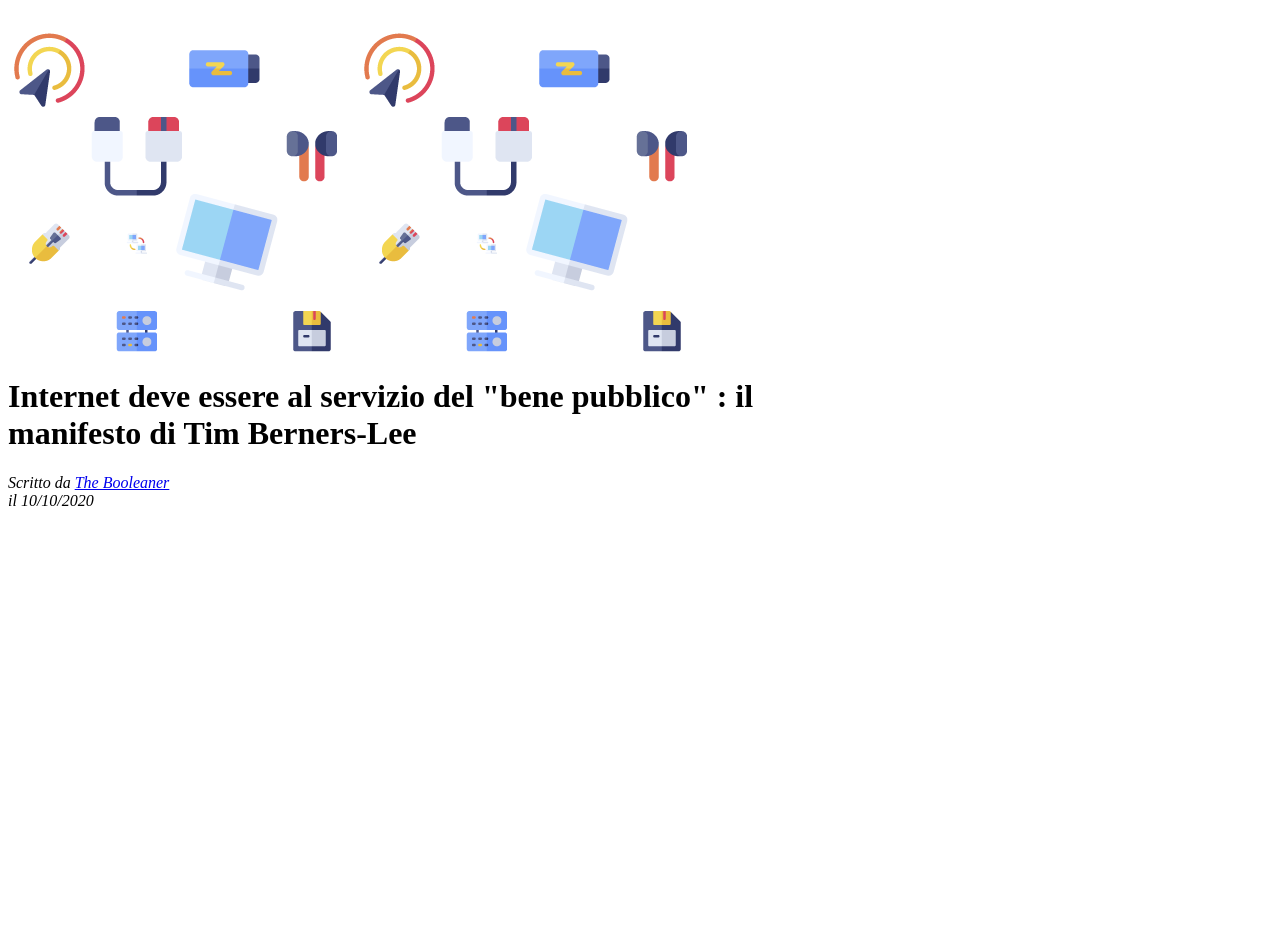
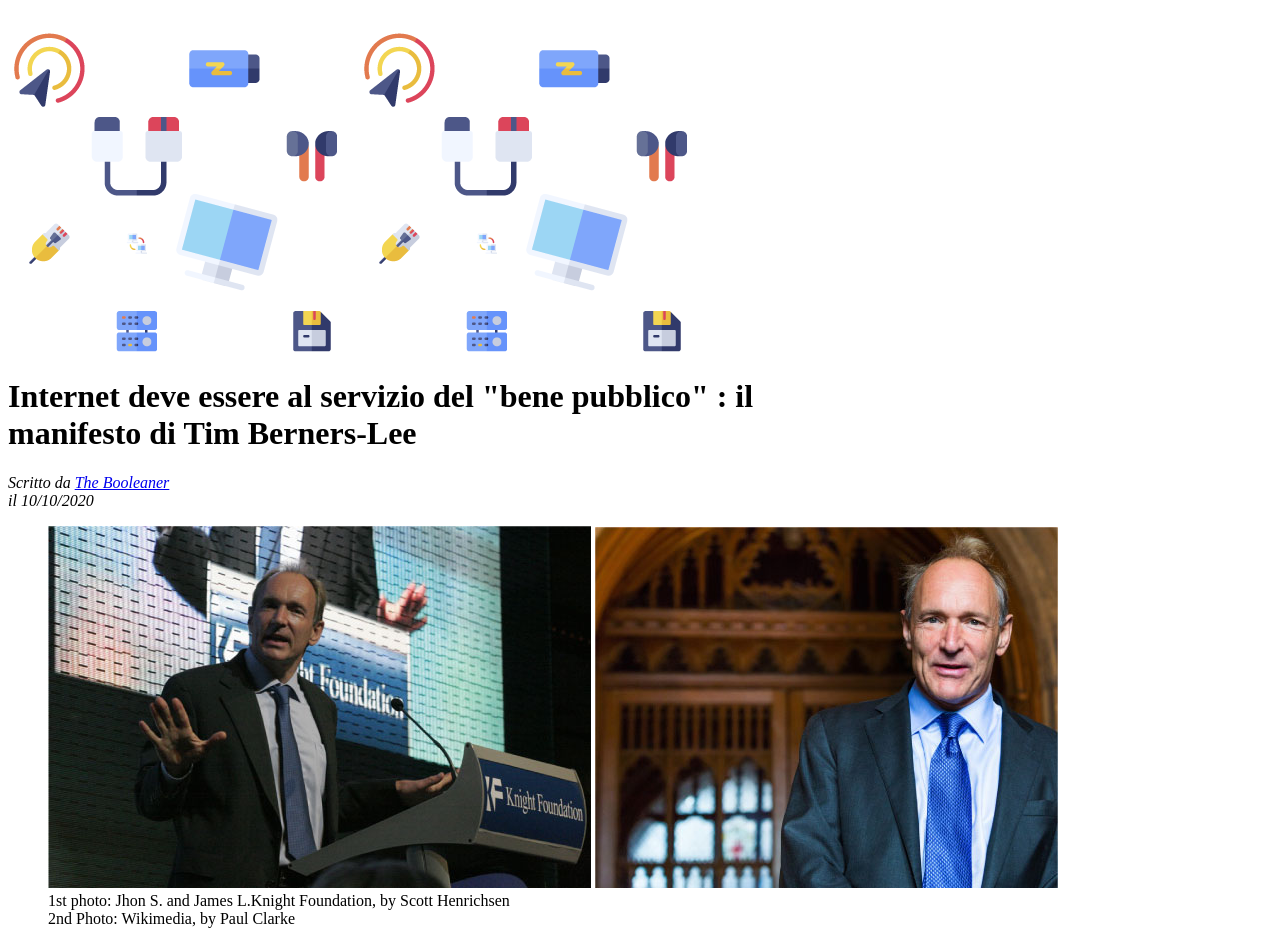
Before and after one commit to EneaSema/html-css-booleaner, a plain HTML site: page index.html in a window 1280 px wide. Shown: the part 330-1274 px from the top of the page. Before the commit the page ends 848 px from the top, so only its background shows below. Drawn offline with Linux system fonts and the light colour scheme.

Commit message:
ad photo Tim Berners

```diff
--- a/index.html
+++ b/index.html
@@ -20,5 +20,18 @@
         il 10/10/2020
       </address>
     </header>
+    <main>
+      <section>
+        <figure>
+          <img src="./img/tim-1.jpg" alt="discorso Tim" />
+          <img src="./img/tim-2.jpg" alt="profilo Tim" />
+          <figcaption>
+            1st photo: Jhon S. and James L.Knight Foundation, by Scott
+            Henrichsen <br />
+            2nd Photo: Wikimedia, by Paul Clarke
+          </figcaption>
+        </figure>
+      </section>
+    </main>
   </body>
 </html>
```
